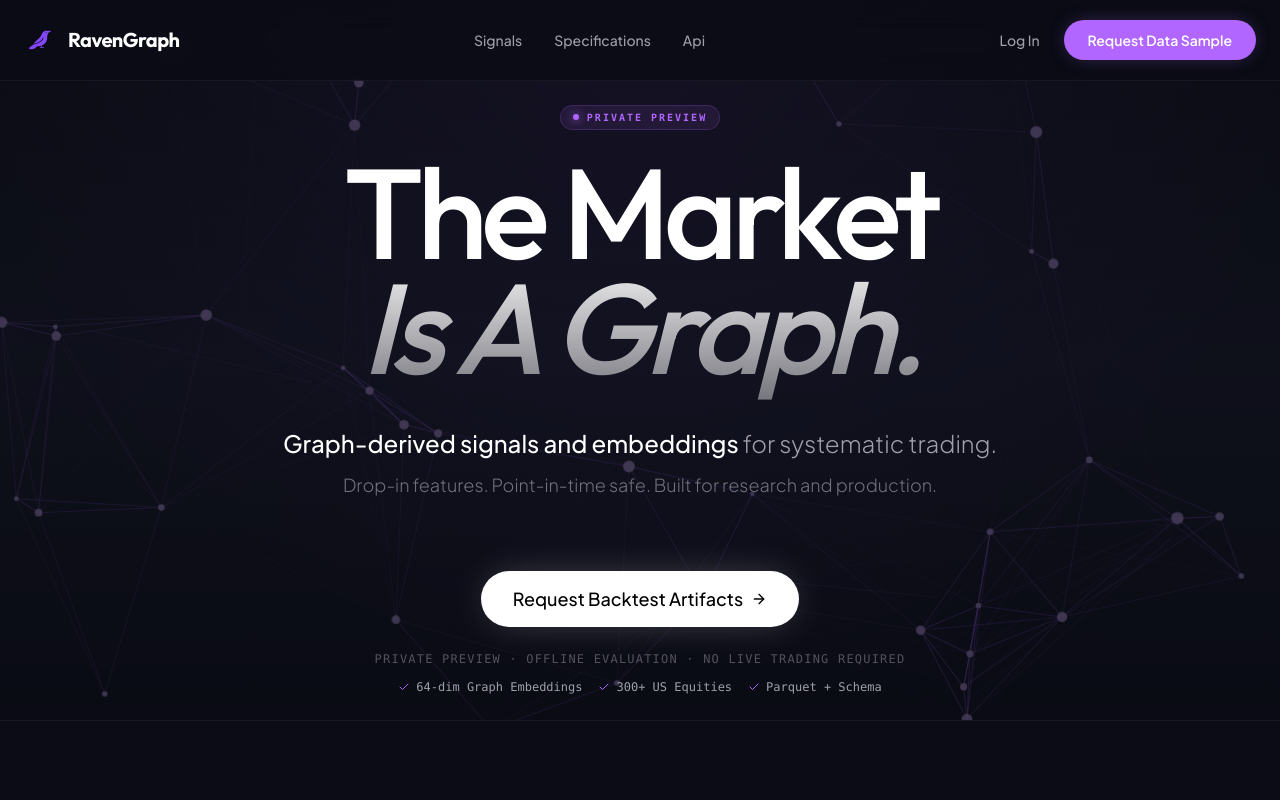
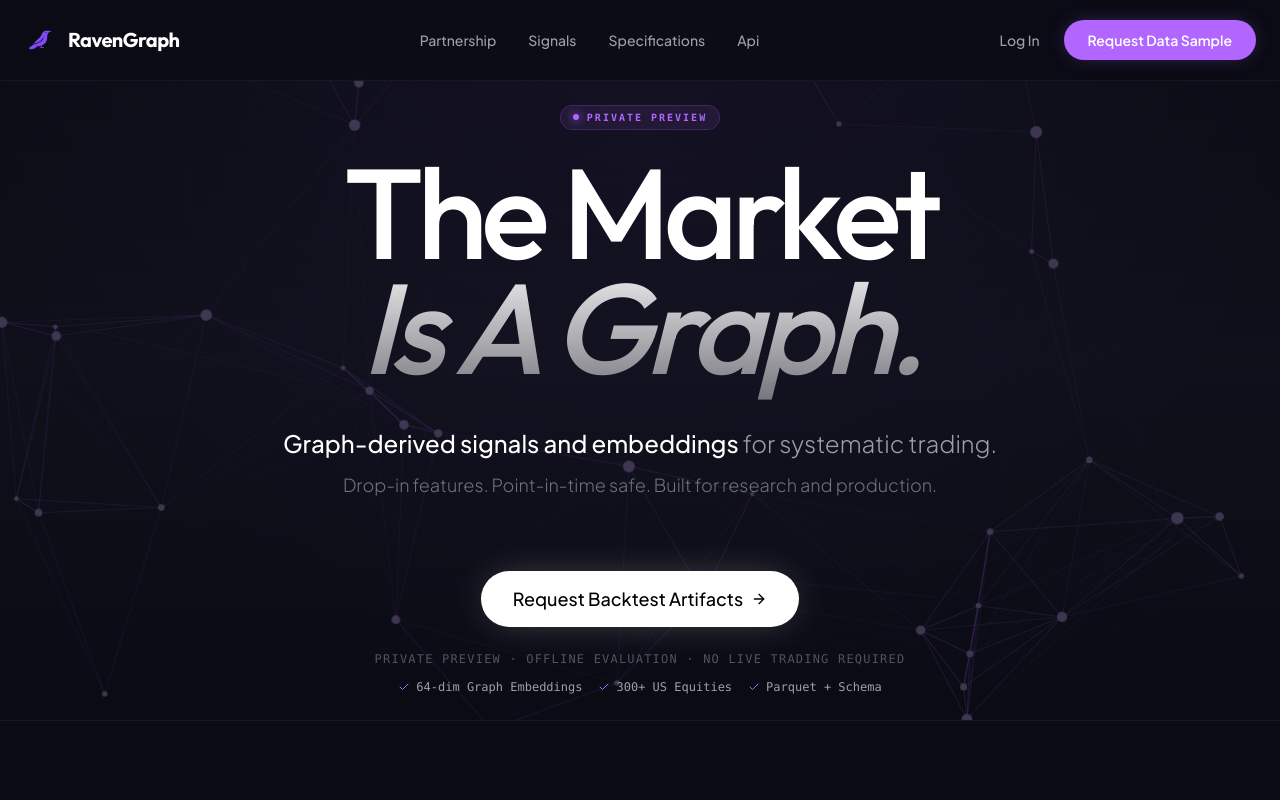
Before and after one commit to raven-graph/web, a Next.js app: page / in a window 1280 px wide. Shown: the top 800 px of the page. Built offline with nearby package versions, Linux system fonts and the light colour scheme.

Commit message:
add partnership subpage

```diff
--- a/package.json
+++ b/package.json
@@ -17,6 +17,7 @@
     "next": "^16.1.1",
     "react": "19.1.0",
     "react-dom": "19.1.0",
+    "resend": "^6.9.2",
     "tailwind-merge": "^3.3.1"
   },
   "devDependencies": {
--- a/src/app/page.tsx
+++ b/src/app/page.tsx
@@ -72,10 +72,12 @@ export default function LandingPage() {
           </div>
 
           <div className="hidden md:flex items-center gap-8">
+            <NavLink href="/partnership">Partnership</NavLink>
             <NavLink href="#signals">Signals</NavLink>
             <NavLink href="#specs">Specifications</NavLink>
             <NavLink href="#api">Api</NavLink>
           </div>
+
 
           <div className="hidden md:flex items-center gap-6">
             <button
@@ -111,11 +113,13 @@ export default function LandingPage() {
             className="fixed inset-x-0 top-20 z-40 bg-[#0B0C15] border-b border-white/10 p-6 md:hidden"
           >
             <div className="flex flex-col gap-6 font-display text-xl">
+              <a href="/partnership" onClick={() => setMobileMenuOpen(false)}>Partnership</a>
               <a href="#signals" onClick={() => setMobileMenuOpen(false)}>Signals</a>
               <a href="#specs" onClick={() => setMobileMenuOpen(false)}>Specifications</a>
               <a href="#api" onClick={() => setMobileMenuOpen(false)}>Api</a>
               <Button onClick={() => setShowLogin(true)} className="w-full bg-[#B066FF] text-white mt-4 rounded-full">Request Data</Button>
             </div>
+
           </motion.div>
         )}
       </AnimatePresence>
```
Also changed, not shown: 1 other file (tests, documents, lock files or other folders).
